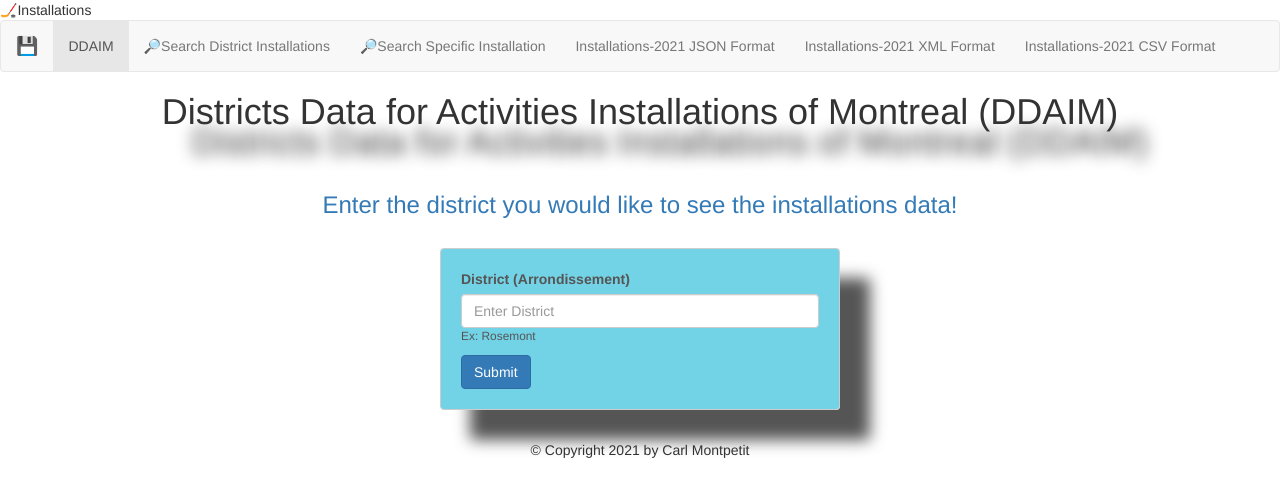
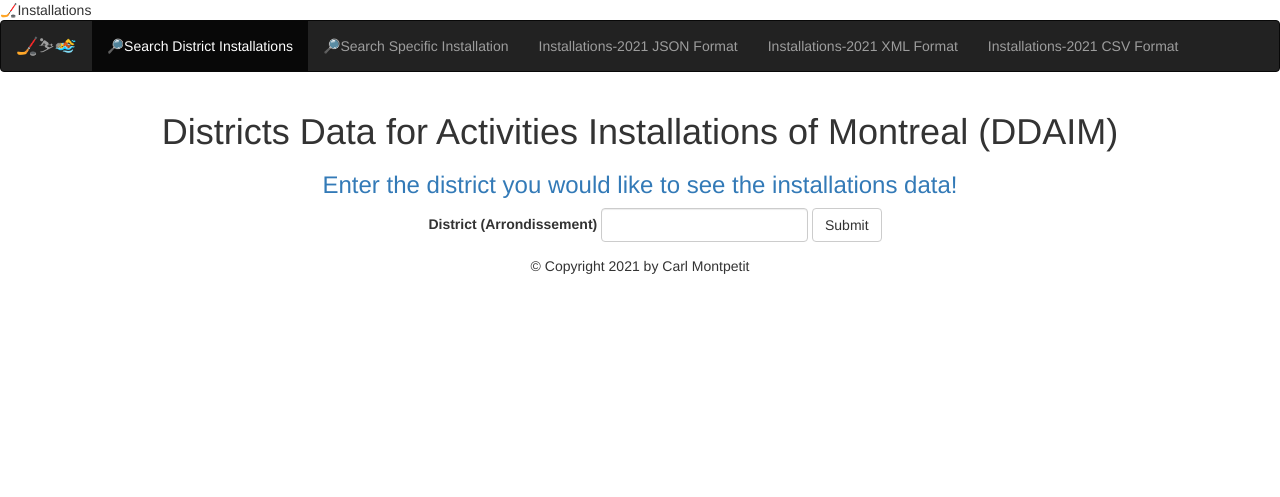
Before and after one commit to Carl-Montpetit/progWebFinalProject, a Flask app: page /installations in a window 1280 px wide. Shown: the top 497 px of the page. Run offline with Flask 2, Linux system fonts and the light colour scheme; some libraries are stand-ins or nearby versions.

Commit message:
balabala

```diff
--- a/inf5190_projet_src/app.py
+++ b/inf5190_projet_src/app.py
@@ -9,7 +9,8 @@ import tzlocal
 import time
 import pytz
 import yaml
-
+import os
+import json
 from db.db import Database
 from datetime import datetime
 from flask_bootstrap import Bootstrap
@@ -24,7 +25,6 @@ from wtforms.validators import DataRequired, length
 from dicttoxml import dicttoxml
 from xml.dom.minidom import parseString, parse
 from tabulate import tabulate
-import json
 
 ###############################################################################
 # CONSTANTS #
@@ -36,13 +36,12 @@ ERR_MSG_NO_INSTALLATIONS_FOR_ARR = "Error, there's no installations found " \
 ###############################################################################
 # INITIALIZE FLASK APPLICATION #
 ###############################################################################
-# CA = pds.timezone("Canada/Eastern")
 local_time = pytz.timezone("America/Toronto")
+
 app = Flask(
-    __name__, static_folder="static", template_folder="templates",
-    static_url_path=""
+    __name__, static_url_path="", root_path='',
+    static_folder='static', template_folder='templates'
 )
-app.config['SECRET_KEY'] = 'hard_to_guess_string'
 
 # link flask-bootstrap with the application
 bootstrap = Bootstrap(app)
@@ -50,18 +49,28 @@ bootstrap = Bootstrap(app)
 # create a database object called db
 db = Database()
 
-
 ###############################################################################
 # SCHEDULER #
 ###############################################################################
 # link scheduler with the application
-# scheduler = BackgroundScheduler(timezone=local_time, daemon=True)
+scheduler = BackgroundScheduler(timezone=local_time, daemon=True)
+
+
+def scheduled_database_update():
+    """Update the database from HTTP request from URLs"""
+    db.create_piscines_installations_aquatiques_table()
+    db.add_piscines_installations_aquatiques_data_to_database()
+    db.create_glissades_table()
+    db.add_glissades_data_to_database()
+    db.create_patinoires_table()
+    db.add_patinoires_data_to_database()
+    print('The database was updated at {}'.format(datetime.now(local_time)))
 
 
 # Update database every day at midnight
-# scheduler.add_job(scheduled_database_update, 'cron', hour='0', minute='0',
-#                   day='*')
-# scheduler.start()
+scheduler.add_job(scheduled_database_update, 'cron', hour='0', minute='0',
+                  day='*')
+scheduler.start()
 
 
 ###############################################################################
@@ -146,7 +155,7 @@ def get_installations_for_arrondissement():
                                error=ERR_MSG_NO_INSTALLATIONS_FOR_ARR), 404
     json_installations = jsonify(installations_list)
     return Response(tabulate(installations_list,
-                             tablefmt='fancy_grid').encode('utf-8'),
+                             tablefmt='grid').encode('utf-8'),
                     content_type='charset=UTF-8'), 200
 
 
@@ -164,8 +173,8 @@ def get_all_installations_list():
     installations_list = get_all_installations_names()
     if installations_list is None or len(installations_list) == 0:
         return abort(404)
-    return render_template('result.html', installations=
-        installations_list), 200
+    return render_template('specific-installation.html', installations=
+    list(installations_list)), 200
 
 
 @app.route('/installations/2021/installations-2021.xml',
@@ -228,17 +237,6 @@ def get_installations_data_2021():
     return installations_list
 
 
-def scheduled_database_update():
-    """Update the database from HTTP request from URLs"""
-    db.create_piscines_installations_aquatiques_table()
-    db.add_piscines_installations_aquatiques_data_to_database()
-    db.create_glissades_table()
-    db.add_glissades_data_to_database()
-    db.create_patinoires_table()
-    db.add_patinoires_data_to_database()
-    print('The database was updated at {}'.format(datetime.now(local_time)))
-
-
 def get_all_installations_names():
     """Return all installations updated in 2021 data from all tables"""
     installations_piscines = db.get_all_piscines_names()
--- a/inf5190_projet_src/static/app.js
+++ /dev/null
@@ -1,33 +0,0 @@
-function onSubmitDistrict() {
-    let xhttp = new XMLHttpRequest()
-    const arrondissement = document.getElementById("arrondissement").value
-    xhttp.onreadystatechange = function () {
-        if (xhttp.readyState === XMLHttpRequest.DONE && xhttp.status === 200) {
-            alert(xhttp.responseText)
-        } else {
-            alert("Error, there's no result for that district!")
-        }
-    }
-    xhttp.open('GET', '/installations?arrondissement=' + arrondissement, true)
-    xhttp.send()
-}
-
-
-function onSubmitDistrict() {
-    const arrondissement = document.getElementById("arrondissement").value
-    let result = document.getElementById('result')
-    let xhr = new XMLHttpRequest();
-    xhr.onreadystatechange = function () {
-        if (xhr.readyState === XMLHttpRequest.DONE) {
-            if (xhr.status === 200) {
-                result.innerHTML = xhr.responseText
-            } else {
-                console.log('Erreur avec le serveur')
-            }
-        }
-    }
-    xhr.open("GET", '/installations?arrondissement=' + arrondissement, true);
-    xhr.send();
-}
-
-document.getElementById("district-btn").addEventListener("onclick", onSubmitDistrict)
--- a/inf5190_projet_src/static/style.css
+++ /dev/null
@@ -1,26 +0,0 @@
-#title-main, #title-result {
-    text-shadow: 30px 30px 15px;
-    margin-bottom: 60px;
-}
-
-
-#district-form {
-    box-shadow: 30px 30px 15px;
-    background-color: rgba(37, 186, 216, 0.64);
-    padding: 20px;
-    margin-bottom: 30px;
-    margin-top: 30px;
-    width: 400px;
-    height: auto;
-}
-
-#district-btn {
-    margin-top: 10px;
-    display: flex;
-    align-items: center;
-    justify-content: center;
-}
-
-#dropdown-button {
-    box-shadow: 10px 10px 10px;
-}
--- a/inf5190_projet_src/templates/error.html
+++ b/inf5190_projet_src/templates/error.html
@@ -1,4 +1,4 @@
-{% extends "index.html" %}
+{% extends "home.html" %}
 {% block title %}⚠️Error{% endblock title %}
 {% block content %}
     <div class="container">
--- a/inf5190_projet_src/templates/installations.html
+++ b/inf5190_projet_src/templates/installations.html
@@ -1,24 +1,25 @@
-{% extends "index.html" %}
+{% extends "home.html" %}
 {#{{ url_for('get_installations_for_arrondissement') }}#}
 {% block title %}🏒Installations{% endblock title %}
 {% block content %}
-    <h1 id="title-main" class="text-center">Districts Data for Activities
-        Installations of Montreal (DDAIM)</h1>
-    <h3 class="text-center text-primary">Enter the district you would like to
-        see the installations data!</h3>
-    <form id="district-form" name="district-form" class="container
-    form-control">
-        <label for="district">District (Arrondissement)</label>
-        <input type="text" name="arrondissement" class="form-control"
-               id="arrondissement"
-               placeholder="Enter District" required minlength="4"
-               maxlength="40">
-        <small id="district-small">Ex: Rosemont</small>
-        <button id="district-btn" type="submit" class="btn btn-primary">
-            Submit
-        </button>
-    </form>
-    <div>
-        <p id="result"></p>
+    <div class="container text-center ">
+        <h1 id="title-main" class="text-center">Districts Data for Activities
+            Installations of Montreal (DDAIM)</h1>
+        <h3 class="text-center text-primary">Enter the district you would like
+            to
+            see the installations data!</h3>
+        <form id="district-form" class="container text-center form-inline">
+            <div class="form-group">
+                <label for="arrondissement">District (Arrondissement)</label>
+                <input type="text" class="form-control" id="arrondissement"
+                       name="arrondissement" minlength="4"
+                       maxlength="40">
+            </div>
+            <button id="arrondissement-btn" name="arrondissement-btn" type="submit" class="btn
+            btn-default">Submit</button>
+        </form>
     </div>
+    {% block scripts %}
+        <script src="app.js"></script>
+    {% endblock scripts %}
 {% endblock content %}
--- a/inf5190_projet_src/templates/navbar.html
+++ b/inf5190_projet_src/templates/navbar.html
@@ -1,34 +1,32 @@
-<nav id="navbar" class="navbar navbar-default">
+{#source: https://www.quackit.com/bootstrap/bootstrap_3/tutorial/bootstrap_navbars.cfm#}
+<nav class="navbar navbar-inverse">
     <div class="container-fluid">
         <div class="navbar-header">
+            <button type="button" class="navbar-toggle collapsed"
+                    data-toggle="collapse"
+                    aria-expanded="false">
+                <span class="sr-only">Toggle navigation</span>
             </button>
-            <a class="navbar-brand" href="/">💾</a>
+            <a class="navbar-brand" href="{{ url_for('main_page') }}">🏒⛷🏊‍</a>
         </div>
-        <div class="collapse navbar-collapse" id="">
+        <div class="collapse navbar-collapse" id="alignment-example">
             <ul class="nav navbar-nav">
-                <li class="active">
-                    <a href="/">DDAIM<span class="sr-only">(current)</span></a>
-                </li>
-                <li>
-                    <a href="{{ url_for
+                <li class="active"><a href="{{ url_for
                     ('get_installations_for_arrondissement') }}">🔎Search
                     District
-                        Installations</a></li>
-                <li>
-                    <a href="{{ url_for
+                    Installations<span class="sr-only">(current)</span></a>
+                </li>
+                <li><a href="{{ url_for
                     ('get_all_installations_list') }}">🔎Search
                     Specific Installation</a></li>
-                <li>
-                    <a href="{{ url_for
+                <li><a href="{{ url_for
             ('get_installations_list_2021') }}">Installations-2021 JSON
                     Format</a></li>
-                <li>
-                    <a href="{{ url_for
+                <li><a href="{{ url_for
                     ('get_XML_formated_installations_list_2021') }}">Installations-2021
                     XML
                     Format</a></li>
-                <li>
-                    <a href="{{ url_for
+                <li><a href="{{ url_for
                     ('get_CSV_formated_installations_list_2021') }}">Installations-2021
                     CSV
                     Format</a></li>
```
Also changed, not shown: correction.md (+2 -0 lines), inf5190_projet_src/static/main.js (added, +32 -0 lines), inf5190_projet_src/templates/specific-installation.html (renamed from inf5190_projet_src/templates/result.html, +6 -5 lines), README.md. Lines whose indentation alone changed are shown as unchanged.
